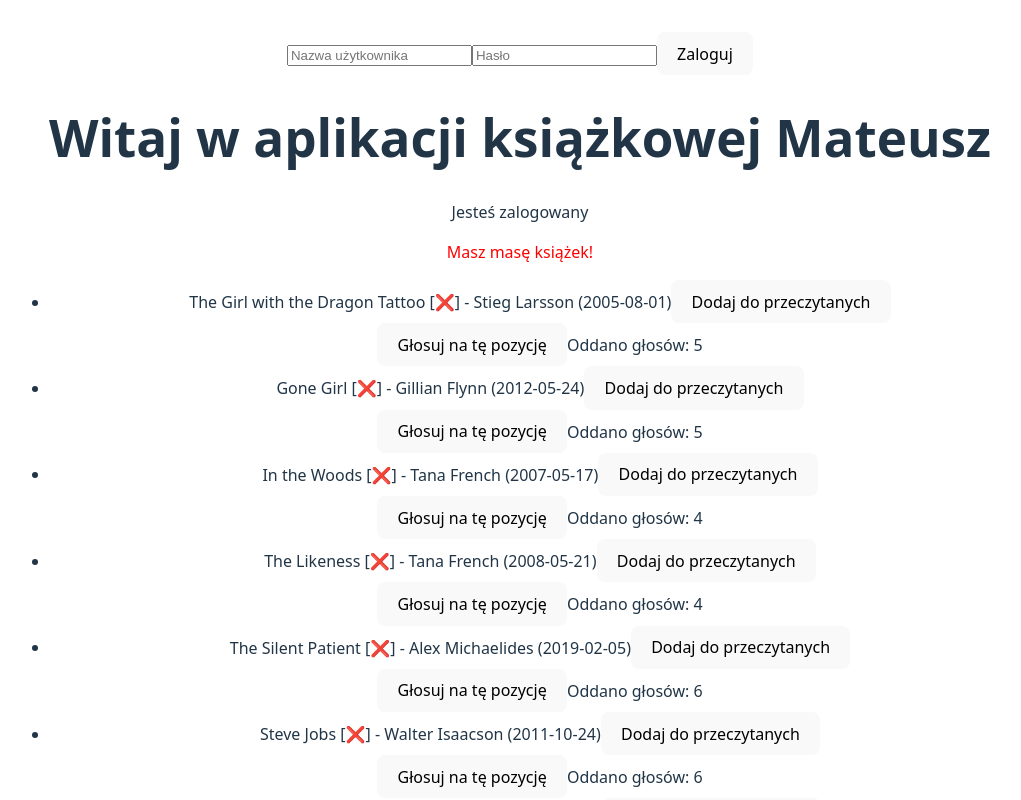
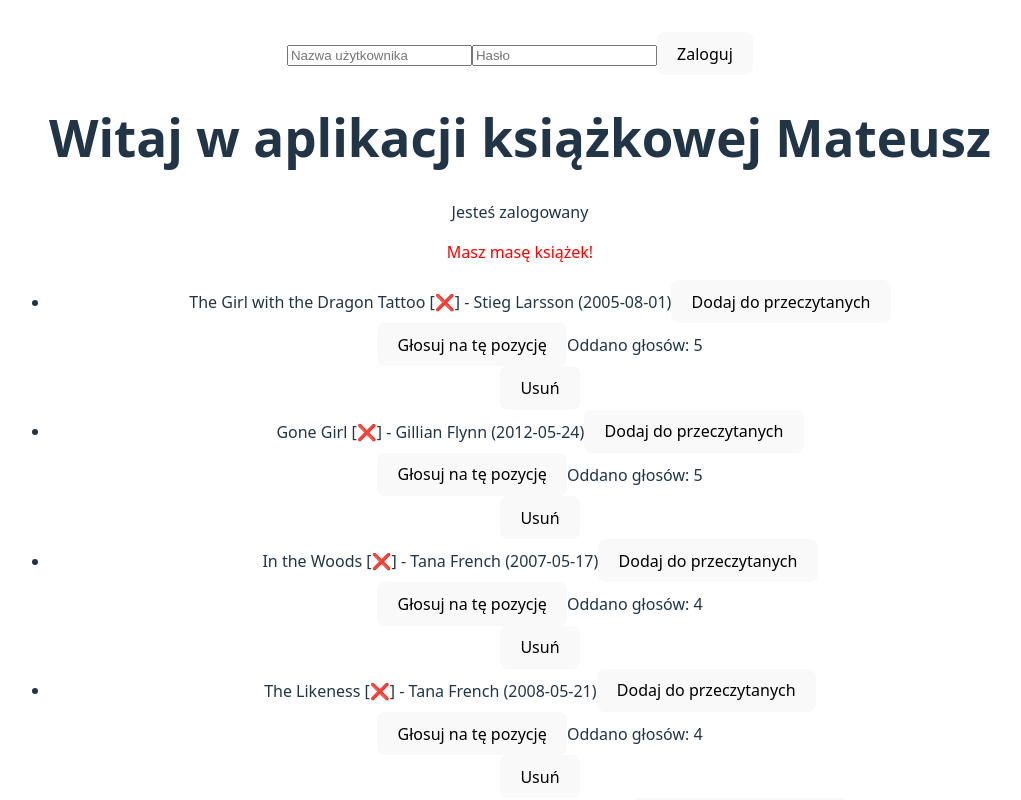
Before and after one commit to matwjablonski/react-open-0925, a React (Vite) app in the folder apps/books-app-final/: page / in a window 1280 px wide. Shown: the top 800 px of the page, without its empty margins (120-1141 px from the left). Built offline with nearby package versions, Linux system fonts and the light colour scheme.

Commit message:
task 11 remove book

```diff
--- a/apps/books-app-final/src/App.jsx
+++ b/apps/books-app-final/src/App.jsx
@@ -3,13 +3,8 @@ import Header from './components/Header'
 import { Books } from './components/Books'
 import { Footer } from './components/Footer'
 import { books } from './data'
-import { useEffect } from 'react'
 
 function App() {
-
-  useEffect(() => {
-    document.title = `Twój zbiór książek liczy ${books.length} książek`;
-  }, []);
 
   return (
    <div>
--- a/apps/books-app-final/src/components/Book.jsx
+++ b/apps/books-app-final/src/components/Book.jsx
@@ -1,7 +1,7 @@
 import { useState } from "react";
 import { Vote } from "./Vote";
 
-export const Book = ({ title, author, publicationDate, ...rest }) => {
+export const Book = ({ title, author, publicationDate, onRemove, ...rest }) => {
     const [isRead, setIsRead] = useState(false);
 
     const toggleReadStatus = () => {
@@ -17,6 +17,7 @@ export const Book = ({ title, author, publicationDate, ...rest }) => {
             {title} [{isRead ? '✔️' : '❌'}] - {author} ({publicationDate})
             <button onClick={toggleReadStatus}>{isRead ? 'Usuń z przeczytanych' : 'Dodaj do przeczytanych'}</button>
             <Vote authorName={author} />
+            <button onClick={onRemove}>Usuń</button>
         </li>
     ) : null;
 }
--- a/apps/books-app-final/src/components/Books.jsx
+++ b/apps/books-app-final/src/components/Books.jsx
@@ -1,27 +1,43 @@
-import { useState } from "react"
+import { useEffect, useLayoutEffect, useRef, useState } from "react"
 import { Book } from "./Book"
 
 export const Books = ({ books }) => {
+    const [bookList, setBookList] = useState(books);
     const [isTooHeight, setIsTooHeight] = useState(false);
+    const listRef = useRef();
+
+    const handleRemoveBook = (id) => {
+        const filterBooks = (prev) => prev.filter(({ id: bookId }) => bookId !== id)
+        setBookList(filterBooks);
+    }
+
     const checkBooksHeight = (element) => {
         if (element) {
-            if (element.getBoundingClientRect().height > 500) {
-                setIsTooHeight(true);
-            }
+            setIsTooHeight(element.getBoundingClientRect().height > 500);
         }
     }
+
+    useLayoutEffect(() => {
+        listRef.current && checkBooksHeight(listRef.current);
+    }, [bookList]);
+
+    useEffect(() => {
+        document.title = `Twój zbiór książek liczy ${bookList.length} książek`;
+    }, [bookList.length]);
+
 
     return (
         <div>
             {isTooHeight && <p style={{ color: 'red' }}>Masz masę książek!</p>}
             {!isTooHeight && <p style={{ color: 'green' }}>Zbieraj dalej</p>}
-            <ul ref={element => checkBooksHeight(element)}>
-                {books.map((book) => (
+            <ul ref={listRef}>
+                {bookList.map((book) => (
                     <Book
                         key={book.title}
                         title={book.title}
                         author={book.author}
                         publicationDate={book.publicationDate}
+                        onRemove={() => handleRemoveBook(book.id)}
                     />
                 ))}
             </ul>
--- a/apps/books-app-final/src/data.js
+++ b/apps/books-app-final/src/data.js
@@ -1,5 +1,6 @@
 export const books = [
   {
+    id: 1,
     title: "The Girl with the Dragon Tattoo",
     author: "Stieg Larsson",
     publicationDate: "2005-08-01",
@@ -7,6 +8,7 @@ export const books = [
     related: ["Gone Girl", "In the Woods"],
   },
   {
+    id: 2,
     title: "Gone Girl",
     author: "Gillian Flynn",
     publicationDate: "2012-05-24",
@@ -14,6 +16,7 @@ export const books = [
     related: ["The Girl with the Dragon Tattoo", "The Silent Patient"],
   },
   {
+    id: 3,
     title: "In the Woods",
     author: "Tana French",
     publicationDate: "2007-05-17",
@@ -21,6 +24,7 @@ export const books = [
     related: ["The Girl with the Dragon Tattoo", "The Likeness"]
   },
   {
+    id: 4,
     title: "The Likeness",
     author: "Tana French",
     publicationDate: "2008-05-21",
@@ -28,6 +32,7 @@ export const books = [
     related: ["In the Woods", "Big Little Lies"]
   },
   {
+    id: 5,
     title: "The Silent Patient",
     author: "Alex Michaelides",
     publicationDate: "2019-02-05",
@@ -35,6 +40,7 @@ export const books = [
     related: ["Gone Girl", "Sharp Objects"]
   },
   {
+    id: 6,
     title: "Steve Jobs",
     author: "Walter Isaacson",
     publicationDate: "2011-10-24",
@@ -42,6 +48,7 @@ export const books = [
     related: ["Becoming", "Elon Musk: Tesla, SpaceX, and the Quest for a Fantastic Future"]
   },
   {
+    id: 7,
     title: "Becoming",
     author: "Michelle Obama",
     publicationDate: "2018-11-13",
@@ -49,6 +56,7 @@ export const books = [
     related: ["Steve Jobs", "Educated"]
   },
   {
+    id: 8,
     title: "Educated",
     author: "Tara Westover",
     publicationDate: "2018-02-18",
@@ -56,6 +64,7 @@ export const books = [
     related: ["Becoming", "The Glass Castle"]
   },
   {
+    id: 9,
     title: "The Glass Castle",
     author: "Jeannette Walls",
     publicationDate: "2005-03-01",
@@ -63,6 +72,7 @@ export const books = [
     related: ["Educated", "Wild"]
   },
   {
+    id: 10,
     title: "Wild",
     author: "Cheryl Strayed",
     publicationDate: "2012-03-20",
@@ -70,6 +80,7 @@ export const books = [
     related: ["The Glass Castle", "Steve Jobs"]
   },
   {
+    id: 11,
     title: "Pride and Prejudice",
     author: "Jane Austen",
     publicationDate: "1813-01-28",
@@ -77,6 +88,7 @@ export const books = [
     related: ["Sense and Sensibility", "The Notebook"]
   },
   {
+    id: 12,
     title: "Sense and Sensibility",
     author: "Jane Austen",
     publicationDate: "1811-10-30",
@@ -84,6 +96,7 @@ export const books = [
     related: ["Pride and Prejudice", "Emma"]
   },
   {
+    id: 13,
     title: "The Notebook",
     author: "Nicholas Sparks",
     publicationDate: "1996-10-01",
@@ -91,6 +104,7 @@ export const books = [
     related: ["Pride and Prejudice", "Me Before You"]
   },
   {
+    id: 14,
     title: "Me Before You",
     author: "Jojo Moyes",
     publicationDate: "2012-01-05",
@@ -98,6 +112,7 @@ export const books = [
     related: ["The Notebook", "After You"]
   },
   {
+    id: 15,
     title: "After You",
     author: "Jojo Moyes",
     publicationDate: "2015-09-29",
@@ -105,6 +120,7 @@ export const books = [
     related: ["Me Before You", "The Rosie Project"]
   },
   {
+    id: 16,
     title: "The Rosie Project",
     author: "Graeme Simsion",
     publicationDate: "2013-01-30",
@@ -112,6 +128,7 @@ export const books = [
     related: ["After You", "The Rosie Effect"]
   },
   {
+    id: 17,
     title: "The Rosie Effect",
     author: "Graeme Simsion",
     publicationDate: "2014-09-24",
@@ -119,6 +136,7 @@ export const books = [
     related: ["The Rosie Project", "The Hating Game"]
   },
   {
+    id: 18,
     title: "The Hating Game",
     author: "Sally Thorne",
     publicationDate: "2016-08-09",
@@ -126,6 +144,7 @@ export const books = [
     related: ["The Rosie Effect", "The Kiss Quotient"]
   },
   {
+    id: 19,
     title: "The Kiss Quotient",
     author: "Helen Hoang",
     publicationDate: "2018-06-05",
@@ -133,6 +152,7 @@ export const books = [
     related: ["The Hating Game", "The Bride Test"]
   },
   {
+    id: 20,
     title: "The Bride Test",
     author: "Helen Hoang",
     publicationDate: "2019-05-07",
@@ -140,6 +160,7 @@ export const books = [
     related: ["The Kiss Quotient", "The Wedding Date"]
   },
   {
+    id: 21,
     title: "The Wedding Date",
     author: "Jasmine Guillory",
     publicationDate: "2018-01-30",
@@ -147,6 +168,7 @@ export const books = [
     related: ["The Bride Test", "The Proposal"]
   },
   {
+    id: 22,
     title: "The Proposal",
     author: "Jasmine Guillory",
     publicationDate: "2018-10-30",
@@ -154,6 +176,7 @@ export const books = [
     related: ["The Wedding Date", "Royal Holiday"]
   },
   {
+    id: 23,
     title: "Royal Holiday",
     author: "Jasmine Guillory",
     publicationDate: "2019-10-01",
@@ -161,6 +184,7 @@ export const books = [
     related: ["The Proposal", "Party of Two"]
   },
   {
+    id: 24,
     title: "Party of Two",
     author: "Jasmine Guillory",
     publicationDate: "2020-06-23",
@@ -168,6 +192,7 @@ export const books = [
     related: ["Royal Holiday", "The Hating Game"]
   },
   {
+    id: 25,
     title: "Sharp Objects",
     author: "Gillian Flynn",
     publicationDate: "2006-09-26",
```
